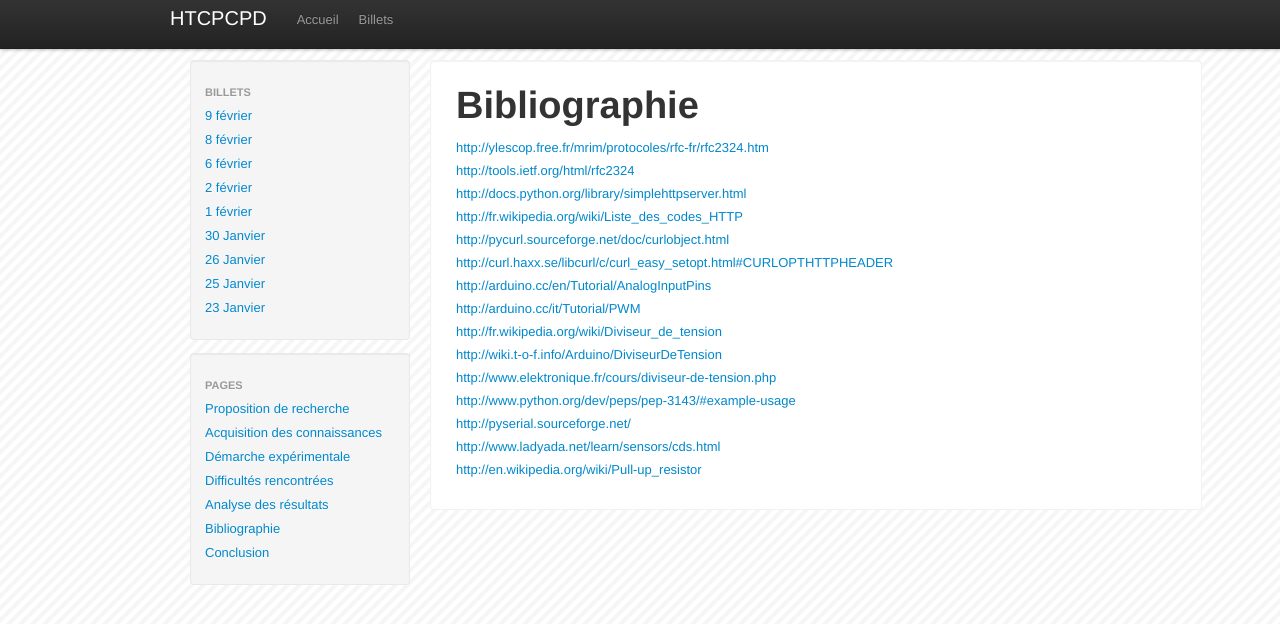
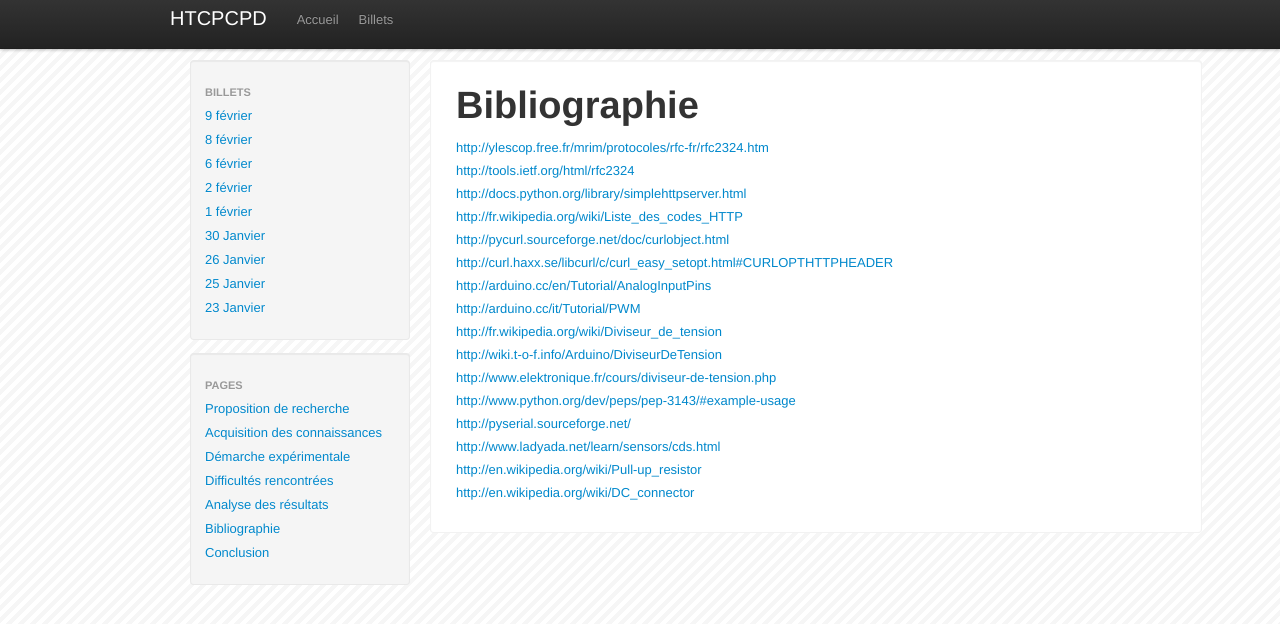
Before and after one commit to gelendir/htcpcpd, a Jekyll site: the page built from pages/bibliographie.md, in a window 1280 px wide. Shown: the top 624 px of the page. Built offline with Jekyll 4.4.1, drawn with Linux system fonts in a browser that asks for light colours; some of the changed lines change nothing that is shown.

Commit message:
lien dans bibliographie

```diff
--- a/pages/bibliographie.md
+++ b/pages/bibliographie.md
@@ -36,3 +36,5 @@ Bibliographie
 [http://www.ladyada.net/learn/sensors/cds.html](http://www.ladyada.net/learn/sensors/cds.html)
 
 [http://en.wikipedia.org/wiki/Pull-up_resistor](http://en.wikipedia.org/wiki/Pull-up_resistor)
+
+[http://en.wikipedia.org/wiki/DC_connector](http://en.wikipedia.org/wiki/DC_connector)
```
